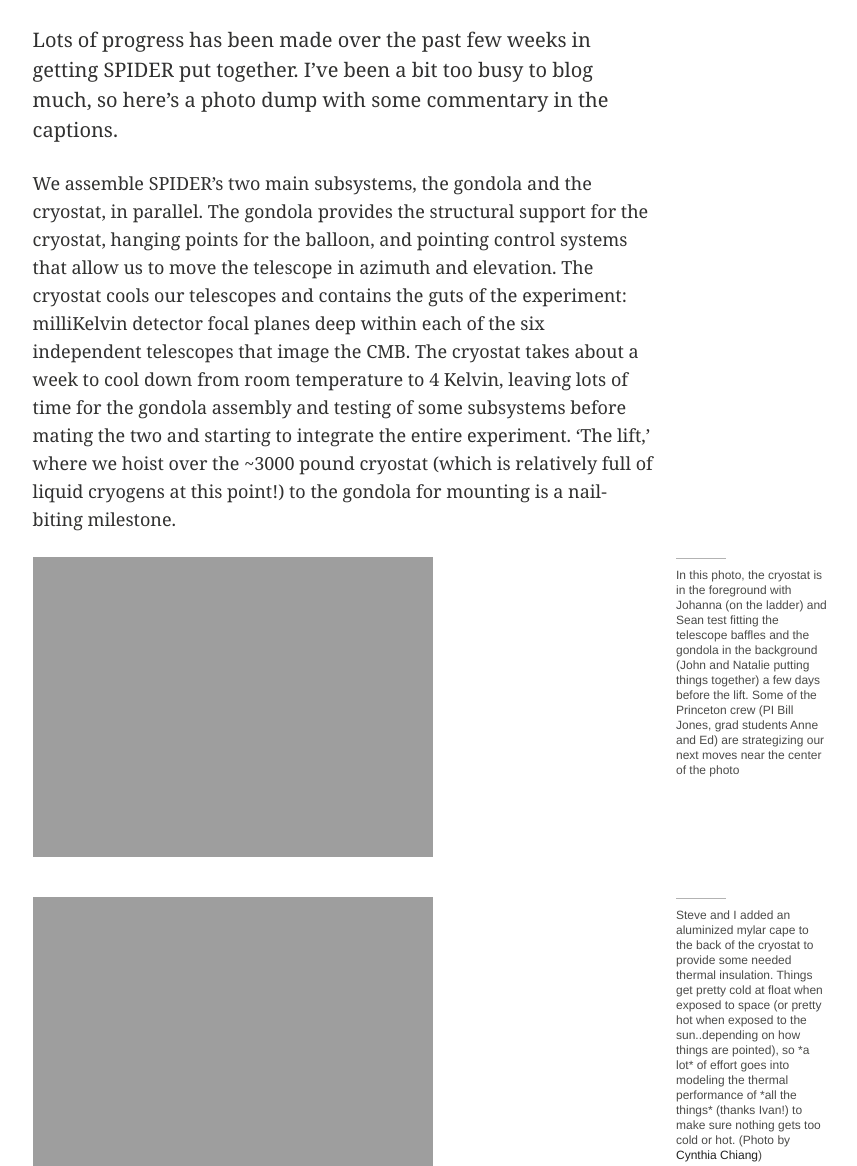
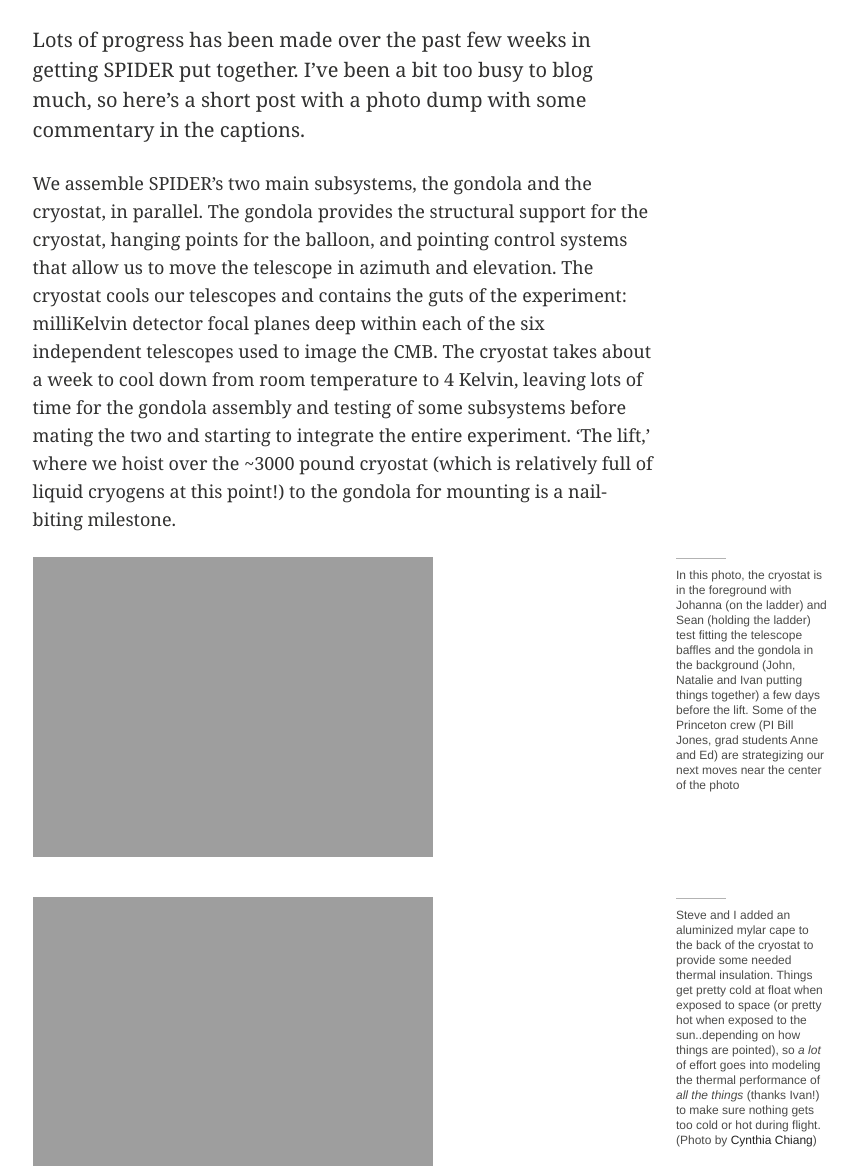
Before and after one commit to zkermish/zkermish.github.io, a Jekyll site: the page built from _posts/articles/2014-12-04-progress.md, in a window 1280 px wide and 1400 px high, scrolled down 753 px. Shown: the part 234-1400 px from the top of the window, without its empty margins (249-1106 px from the left). Built offline with Jekyll 4.4.1, drawn with Linux system fonts in a browser that asks for light colours; some of the changed text lies outside the part shown.

Commit message:
Edits to progress post

```diff
--- a/_posts/articles/2014-12-04-progress.md
+++ b/_posts/articles/2014-12-04-progress.md
@@ -11,23 +11,23 @@ image:
   thumb:
 ---
 
-Lots of progress has been made over the past few weeks in getting SPIDER put together.  I've been a bit too busy to blog much, so here's a photo dump with some commentary in the captions.
+Lots of progress has been made over the past few weeks in getting SPIDER put together.  I've been a bit too busy to blog much, so here's a short post with a photo dump with some commentary in the captions.
 
-We assemble SPIDER's two main subsystems, the gondola and the cryostat, in parallel. The gondola provides the structural support for the cryostat, hanging points for the balloon, and pointing control systems that allow us to move the telescope in azimuth and elevation.  The cryostat cools our telescopes and contains the guts of the experiment: milliKelvin detector focal planes deep within each of the six independent telescopes that image the CMB.  The cryostat takes about a week to cool down from room temperature to 4 Kelvin, leaving lots of time for the gondola assembly and testing of some subsystems before mating the two and starting to integrate the entire experiment. 'The lift,' where we hoist over the ~3000 pound cryostat (which is relatively full of liquid cryogens at this point!) to the gondola for mounting is a nail-biting milestone.
+We assemble SPIDER's two main subsystems, the gondola and the cryostat, in parallel. The gondola provides the structural support for the cryostat, hanging points for the balloon, and pointing control systems that allow us to move the telescope in azimuth and elevation.  The cryostat cools our telescopes and contains the guts of the experiment: milliKelvin detector focal planes deep within each of the six independent telescopes used to image the CMB.  The cryostat takes about a week to cool down from room temperature to 4 Kelvin, leaving lots of time for the gondola assembly and testing of some subsystems before mating the two and starting to integrate the entire experiment. 'The lift,' where we hoist over the ~3000 pound cryostat (which is relatively full of liquid cryogens at this point!) to the gondola for mounting is a nail-biting milestone.
 
 <figure>
         <a href="{{ site.url }}/images/highres/spider_baffle.jpg"><img src="{{ site.url }}/images/spider_baffle.jpg"></a>
-        <figcaption>In this photo, the cryostat is in the foreground with Johanna (on the ladder) and Sean test fitting the telescope baffles and the gondola in the background (John and Natalie putting things together) a few days before the lift. Some of the Princeton crew (PI Bill Jones, grad students Anne and Ed) are strategizing our next moves near the center of the photo</figcaption>
+        <figcaption>In this photo, the cryostat is in the foreground with Johanna (on the ladder) and Sean (holding the ladder) test fitting the telescope baffles and the gondola in the background (John, Natalie and Ivan putting things together) a few days before the lift. Some of the Princeton crew (PI Bill Jones, grad students Anne and Ed) are strategizing our next moves near the center of the photo</figcaption>
 </figure>
 
 <figure>
         <a href="{{ site.url }}/images/highres/theo_cape.jpg"><img src="{{ site.url }}/images/theo_cape.jpg"></a>
-        <figcaption>Steve and I added an aluminized mylar cape to the back of the cryostat to provide some needed thermal insulation. Things get pretty cold at float when exposed to space (or pretty hot when exposed to the sun..depending on how things are pointed), so *a lot* of effort goes into modeling the thermal performance of *all the things* (thanks Ivan!) to make sure nothing gets too cold or hot.  (Photo by <a href="http://www.physicschick.com">Cynthia Chiang</a>)</figcaption>
+        <figcaption>Steve and I added an aluminized mylar cape to the back of the cryostat to provide some needed thermal insulation. Things get pretty cold at float when exposed to space (or pretty hot when exposed to the sun..depending on how things are pointed), so <i>a lot</i> of effort goes into modeling the thermal performance of <i>all the things</i> (thanks Ivan!) to make sure nothing gets too cold or hot during flight.  (Photo by <a href="http://www.physicschick.com">Cynthia Chiang</a>)</figcaption>
 </figure>
 
 <figure>
         <a href="{{ site.url }}/images/highres/itsy_trouble.jpg"><img src="{{ site.url }}/images/itsy_trouble.jpg"></a>
-        <figcaption>While there was lots of progress, there was also lots of anti-progress.  Often, field campaigns are about things breaking, figuring out why they broke, and fixing them...hopefully making them more robust in the process.  This is one of our flight computers that decided to randomly start sucking.  </figcaption>
+        <figcaption>While there was lots of progress, there was also the inevitable setback or two.  Often, field campaigns are about things breaking, figuring out why they broke, and fixing them...hopefully making them more robust in the process.  This is one of our flight computers that decided to randomly start sucking.  </figcaption>
 </figure>
 
 <figure>
@@ -42,12 +42,12 @@ We assemble SPIDER's two main subsystems, the gondola and the cryostat, in paral
 
 <figure>
         <a href="{{ site.url }}/images/highres/theo_move2.jpg"><img src="{{ site.url }}/images/theo_move2.jpg"></a>
-        <figcaption>Making the approach!  This photo reminds me of those religious paintings where folks look adoringly up at something/someone with a bright halo behind them. Jamil is one of the only folks in here who's face you can see. He's prepared with the 'mega-wrench' in his field pants for attaching the 'mega-bolt' that holds the elevation drive arms in place. (Photo by <a href="http://www.physicschick.com">Cynthia Chiang</a>)</figcaption>
+        <figcaption>Making the approach!  This photo reminds me of those religious paintings where folks look adoringly up at something/someone with a bright halo behind them. Jamil is one of the only folks in here who's face you can see. He's prepared with the wrench in his field pants for bolting down the cryostat when it gets to the correct position. (Photo by <a href="http://www.physicschick.com">Cynthia Chiang</a>)</figcaption>
 </figure>
 
 <figure>
         <a href="{{ site.url }}/images/highres/theo_move3.jpg"><img src="{{ site.url }}/images/theo_move3.jpg"></a>
-        <figcaption>SPIDER cryostat and gondola together in Antarctica at last.</figcaption>
+        <figcaption>The SPIDER cryostat and gondola together in Antarctica at last.</figcaption>
 </figure>
 
 <figure>
```
Also changed, not shown: other parts of _posts/articles/2014-12-04-progress.md (+1 -1 lines).
